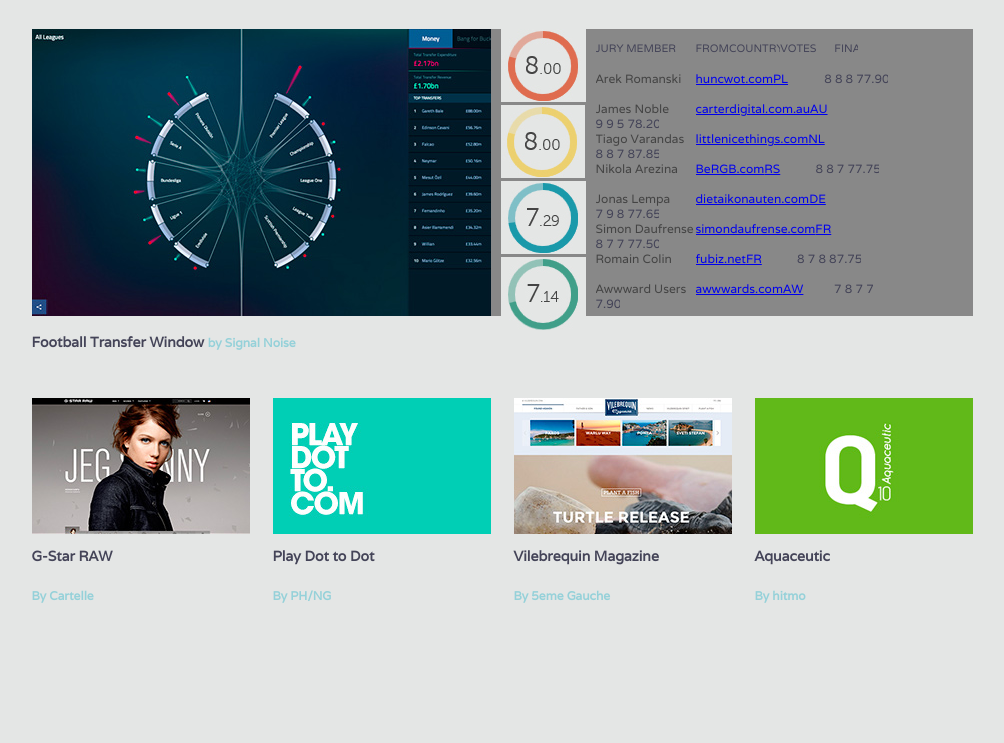
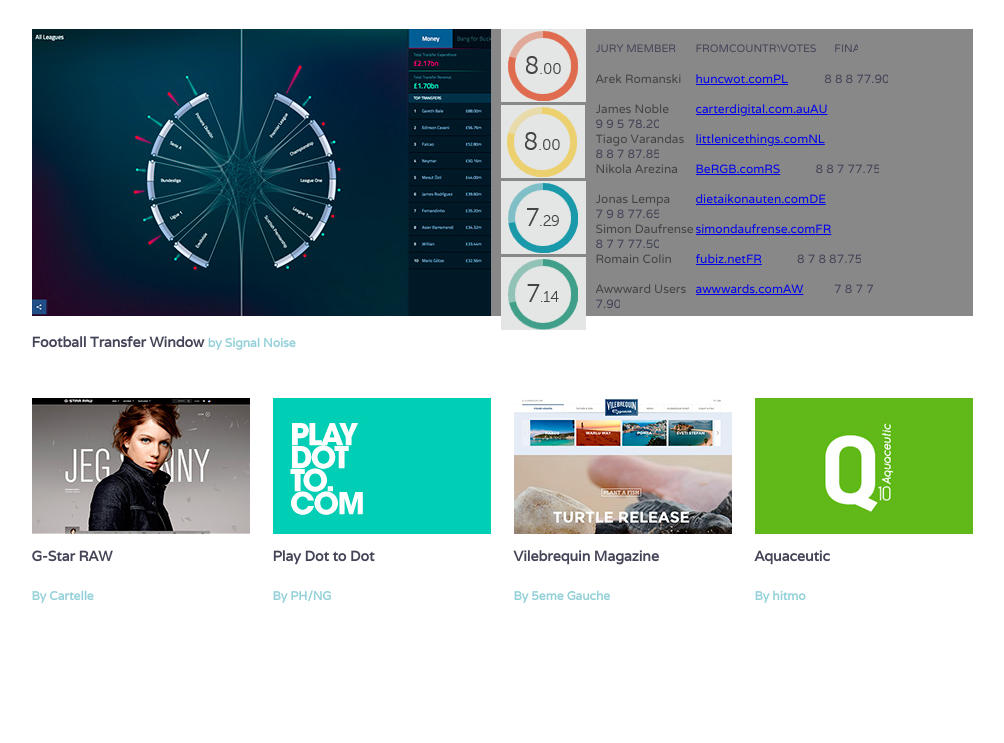
Before and after one commit to rawerner/awards, a plain HTML site: page index.html in a window 1280 px wide. Shown: the part 57-800 px from the top of the page, without its empty margins (138-1142 px from the left). Drawn offline with Linux system fonts and the light colour scheme.

Commit message:
second commit

```diff
--- a/css/style.css
+++ b/css/style.css
@@ -138,8 +138,7 @@ h6 {
 body {
   font-family: "Varela", sans-serif;
   font-size: 12px;
-  color: #444458;
-  background: #E4E6E5; }
+  color: #444458; }
 
 #container {
   width: 941px;
```
